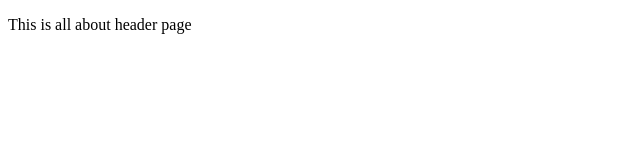
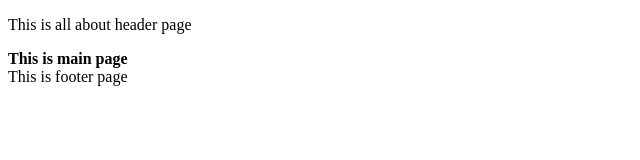
Before and after one commit to venkataguvi/github, a plain HTML site: page index.html in a window 1280 px wide. Shown: the whole page, without its empty margins (0-640 px from the left). Drawn offline with Linux system fonts and the light colour scheme.

Commit message:
added main and footer functionality into index file

```diff
--- a/index.html
+++ b/index.html
@@ -9,5 +9,11 @@
                 This is all about header page
             </p>
         </header>
+        <main>
+            <b>This is main page</b>
+        </main>
+        <footer>
+            This is footer page
+        </footer>
     </body>
 </html>
```
